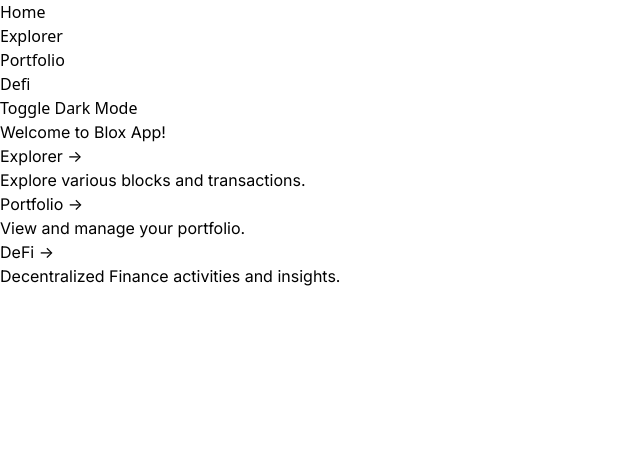
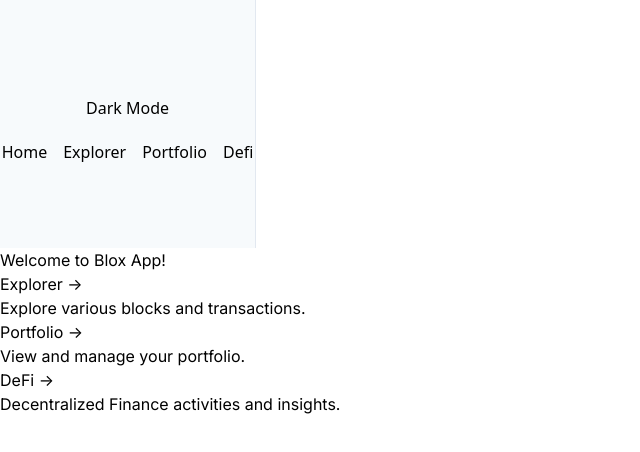
Before and after one commit to MichaelHDesigns/Blox-App, a Next.js app: page / in a window 1280 px wide. Shown: the top 452 px of the page, without its empty margins (0-640 px from the left). Built offline with nearby package versions, Linux system fonts and the light colour scheme.

Commit message:
she shakes to the left, but ends up on the floor

```diff
--- a/src/components/SideNav.tsx
+++ b/src/components/SideNav.tsx
@@ -6,30 +6,29 @@
   const { darkMode, toggleDarkMode } = useDarkMode();
 
   return (
-    <aside className={`w-full lg:w-64 bg-gray-200 border-r border-gray-300 lg:border-r-0 lg:block lg:sticky lg:top-0 ${darkMode ? 'dark:bg-gray-800' : ''}`}>
+    <aside className={`lg:flex lg:flex-col lg:w-64 lg:bg-gray-200 lg:border-r lg:border-gray-300 ${darkMode ? 'dark:bg-gray-800' : ''}`}>
       <nav className="py-4">
-        <ul>
-          <li className={`px-4 py-2 hover:bg-gray-300 ${darkMode ? 'dark:hover:bg-gray-700' : ''}`}>
+        {/* Dark Mode Toggle Button */}
+        <button
+          onClick={toggleDarkMode}
+          className={`mt-4 p-2 ${darkMode ? 'dark:text-white' : 'text-black'}`}
+        >
+          {darkMode ? 'Light' : 'Dark'} Mode
+        </button>
+        <ul className="flex flex-wrap lg:block lg:space-y-1">
+          <li className={`px-4 py-2 w-full lg:w-auto ${darkMode ? 'text-white' : 'text-black'} hover:bg-gray-300 ${darkMode ? 'dark:hover:bg-gray-700' : ''}`}>
             <Link href="/">Home</Link>
           </li>
-          <li className={`px-4 py-2 hover:bg-gray-300 ${darkMode ? 'dark:hover:bg-gray-700' : ''}`}>
+          <li className={`px-4 py-2 w-full lg:w-auto ${darkMode ? 'text-white' : 'text-black'} hover:bg-gray-300 ${darkMode ? 'dark:hover:bg-gray-700' : ''}`}>
             <Link href="/explorer">Explorer</Link>
           </li>
-          <li className={`px-4 py-2 hover:bg-gray-300 ${darkMode ? 'dark:hover:bg-gray-700' : ''}`}>
+          <li className={`px-4 py-2 w-full lg:w-auto ${darkMode ? 'text-white' : 'text-black'} hover:bg-gray-300 ${darkMode ? 'dark:hover:bg-gray-700' : ''}`}>
             <Link href="/portfolio">Portfolio</Link>
           </li>
-          <li className={`px-4 py-2 hover:bg-gray-300 ${darkMode ? 'dark:hover:bg-gray-700' : ''}`}>
+          <li className={`px-4 py-2 w-full lg:w-auto ${darkMode ? 'text-white' : 'text-black'} hover:bg-gray-300 ${darkMode ? 'dark:hover:bg-gray-700' : ''}`}>
             <Link href="/defi">Defi</Link>
           </li>
         </ul>
-
-        {/* Dark Mode Toggle Button */}
-        <button
-          onClick={toggleDarkMode}
-          className={`ml-4 mt-4 p-2 border rounded ${darkMode ? 'bg-gray-200 dark:bg-gray-700 dark:text-white' : 'bg-gray-200'}`}
-        >
-          Toggle {darkMode ? 'Light' : 'Dark'} Mode
-        </button>
       </nav>
     </aside>
   );
--- a/src/styles/globals.css
+++ b/src/styles/globals.css
@@ -2,6 +2,34 @@
 @tailwind components;
 @tailwind utilities;
 
+/* Default styles */
+aside {
+  width: 100%; /* Take full width initially */
+  position: static; /* Normal flow initially */
+  background-color: #f7fafc;
+  border-right: 1px solid #e2e8f0;
+}
+
+nav {
+  padding: 1rem;
+}
+
+nav.py-4 {
+  padding: 4rem; /* Adjusted padding for specific cases */
+}
+
+ul {
+  list-style-type: none;
+  padding: 0;
+}
+
+li {
+  padding: 0.5rem 1rem;
+  cursor: pointer;
+  text-align: left; /* Align text to the left */
+}
+
+/* Dark mode */
 :root {
   --foreground-rgb: 0, 0, 0;
   --background-start-rgb: 214, 219, 220;
@@ -26,14 +54,71 @@
   }
 }
 
-@media (max-width: 799px) {
-  .lg\:block {
-    display: none;
+/* Responsive adjustments */
+@media (min-width: 800px) {
+  aside {
+    width: 16rem; /* Fixed width for larger screens */
+    position: sticky;
+    top: 0;
+  }
+
+nav {
+  padding: 1rem;
+}
+
+nav.py-4 {
+  padding: 5rem; /* Adjusted padding for specific cases */
+}
+
+  ul {
+    display: flex;
+    flex-direction: row;
+    justify-content: center; /* Center the links horizontally */
+    padding: 0; /* Reset padding */
+  }
+
+  li {
+    padding: 0.25rem 0.5rem;
+    text-align: left; /* Ensure text alignment to the left */
+  }
+
+  button {
+    display: block;
+    margin: 1rem auto; /* Center the toggle button */
   }
 }
 
-@media (max-width: 549px) {
-  .lg\:hidden {
-    display: none;
+@media (max-width: 799px) {
+  aside {
+    position: fixed;
+    bottom: 0;
+    left: 0;
+    width: 100%;
+    border: none; /* Remove border for smaller screens */
+  }
+
+  nav {
+    padding: 0.5rem;
+  }
+
+  nav.py-4 {
+    padding: 0rem; /* Adjusted padding for specific cases */
+  }
+
+  ul {
+    display: flex;
+    flex-direction: row;
+    justify-content: center; /* Center the links horizontally */
+    padding: 0; /* Reset padding */
+  }
+
+  li {
+    padding: 0.25rem 0.5rem;
+    text-align: left; /* Ensure text alignment to the left */
+  }
+
+  button {
+    display: block;
+    margin: 1rem auto; /* Center the toggle button */
   }
 }
```
